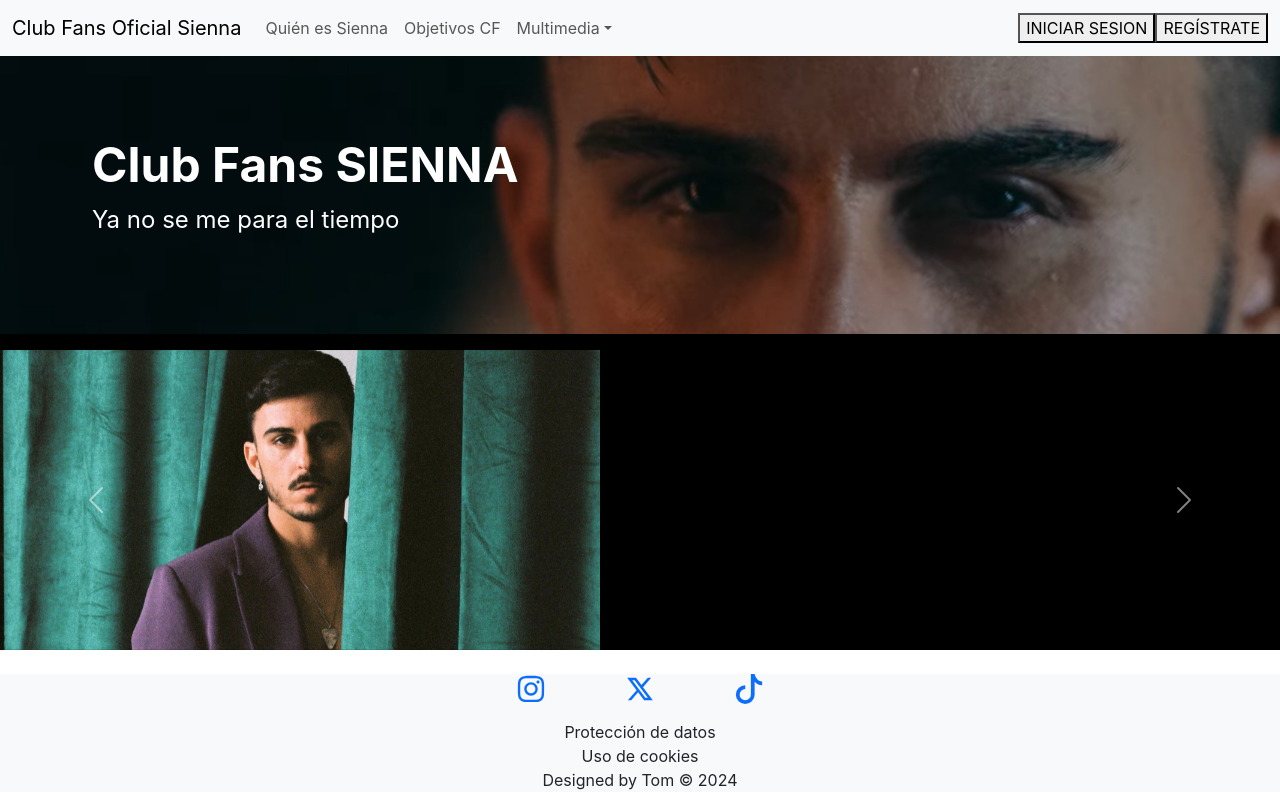
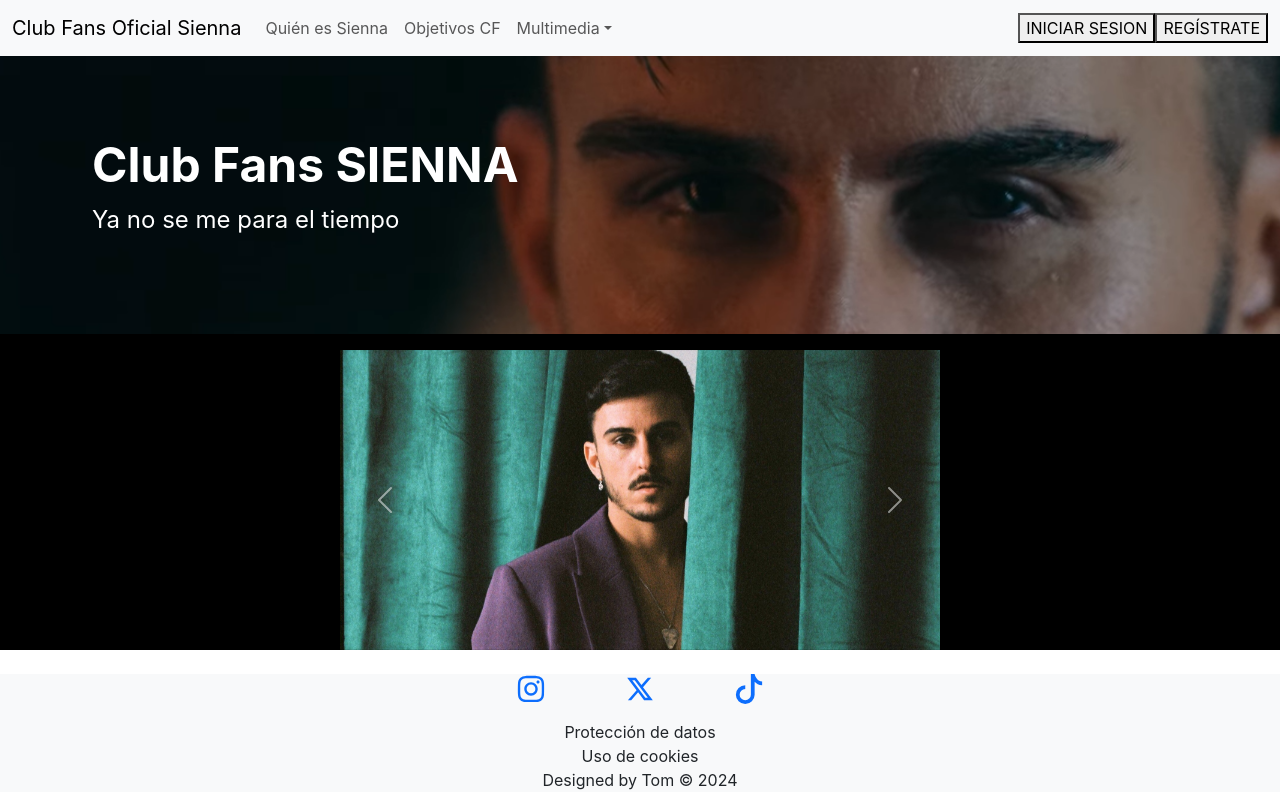
Before and after one commit to JTomas88/Fans_Club, a React (Create React App) app: page / in a window 1280 px wide. Built offline with nearby package versions, Linux system fonts and the light colour scheme.

Commit message:
to-do Videos

```diff
--- a/public/index.html
+++ b/public/index.html
@@ -43,5 +43,6 @@
       To create a production bundle, use `npm run build` or `yarn build`.
     -->
     <script src="https://cdn.jsdelivr.net/npm/bootstrap@5.3.3/dist/js/bootstrap.bundle.min.js" integrity="sha384-YvpcrYf0tY3lHB60NNkmXc5s9fDVZLESaAA55NDzOxhy9GkcIdslK1eN7N6jIeHz" crossorigin="anonymous"></script>
+
   </body>
 </html>
--- a/src/front/js/component/SliderHome/SliderHome.jsx
+++ b/src/front/js/component/SliderHome/SliderHome.jsx
@@ -7,9 +7,10 @@
 
 export const SliderHome = () => {
     return (
-        <div id="carouselExampleRide" className="carousel slide" data-bs-ride="true">
+        <div className="containter d-flex align-items-center justify-content-center">
+            <div id="carouselExampleRide" className="carousel slide " data-bs-ride="true">
                 <div className="carousel-inner">
-                <div className={`${styles.carousel_item} carousel-item active`}>
+                    <div className={`${styles.carousel_item} carousel-item active `}>
                         <img src={img1} className={`d-block w-40 ${styles.carousel_image}`} alt="..." />
                     </div>
                     <div className={`${styles.carousel_item} carousel-item`}>
@@ -31,6 +32,8 @@
                     <span className="visually-hidden">Next</span>
                 </button>
             </div>
+        </div>
+
     );
 
 
--- /dev/null
+++ b/src/front/js/component/Videos/Videos.jsx
@@ -0,0 +1,7 @@
+import React, { useContext, useEffect } from "react";
+
+export const Videos = () => {
+    return(
+        <></>
+    )
+}
--- a/src/front/js/pages/Home/Home.jsx
+++ b/src/front/js/pages/Home/Home.jsx
@@ -1,6 +1,7 @@
 import React, { useContext, useEffect } from "react";
 import { Jumbotron } from "../../component/Jumbotron/Jumbotron";
 import { SliderHome } from "../../component/SliderHome/SliderHome";
+import { Videos } from "../../component/Videos/Videos";
 import styles from "../Home/home.module.css";
 import img from "../../../assets/fronteyes.png"
 
@@ -15,6 +16,9 @@
             <div className="mt-3">
                 <SliderHome />
             </div>
+            <div>
+                <Videos/>
+            </div>
 
         </div>
     )
```
Also changed, not shown: src/front/js/component/Videos/videos.module.css (added). Lines whose indentation alone changed are shown as unchanged.
